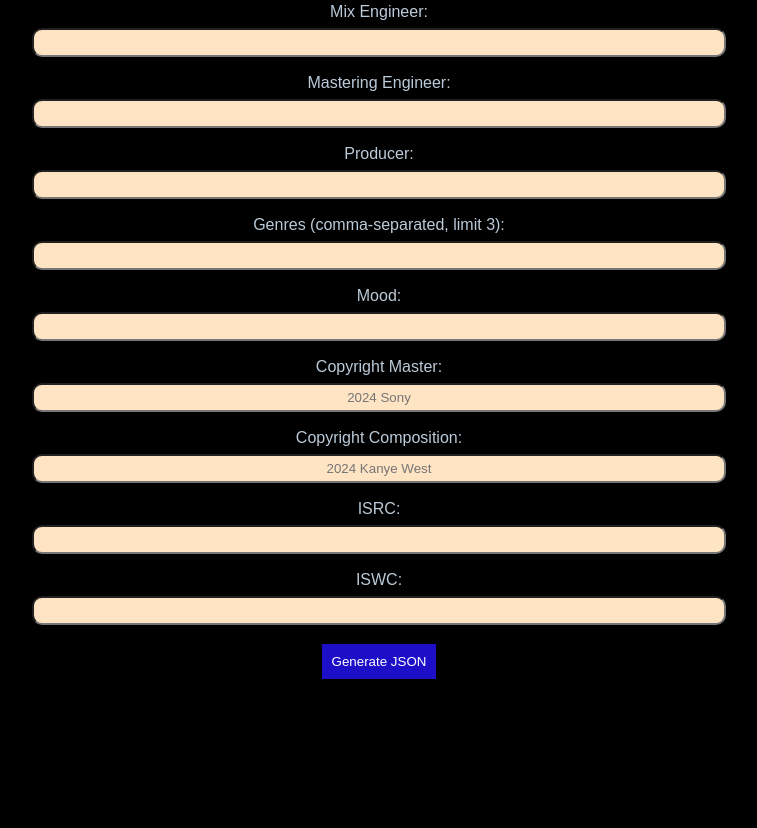
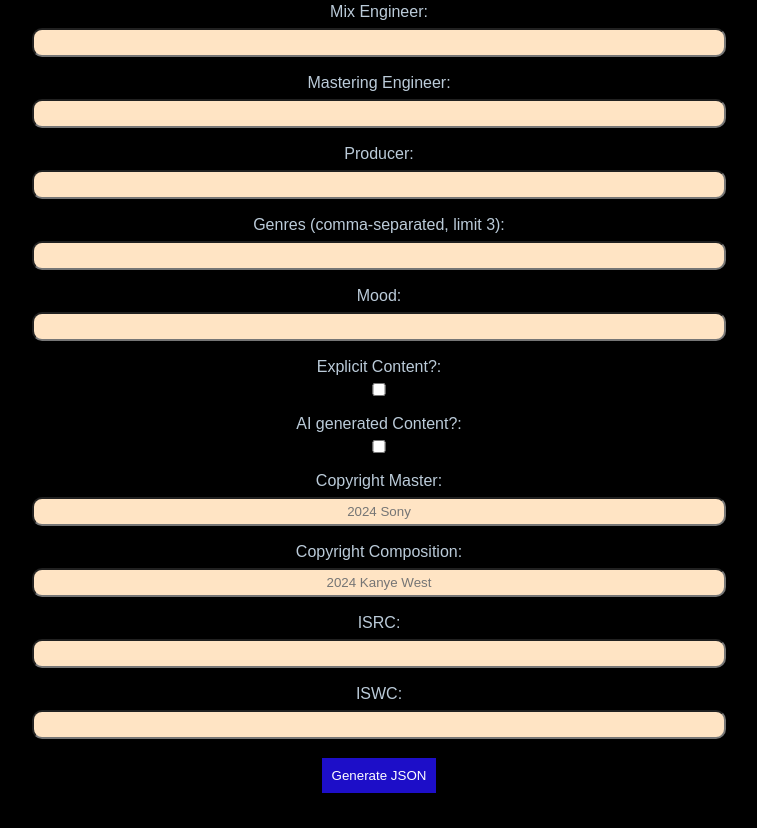
Before and after one commit to gstalamantes/CIP60v3-metadata-form, a plain HTML site: page index.html in a window 1280 px wide. Shown: the part 2471-3299 px from the top of the page, without its empty margins (261-1018 px from the left). Before the commit the page ends 3185 px from the top, so only its background shows below. Drawn offline with Linux system fonts and the light colour scheme.

Commit message:
Update index.html

```diff
--- a/index.html
+++ b/index.html
@@ -175,6 +175,14 @@
             <input type="text" id="mood" name="mood">
         </div>
         <div class="form-group">
+            <label for="explicit">Explicit Content?:</label>
+            <input type="checkbox" id="explicit" name="explicit">
+        </div>
+        <div class="form-group">
+            <label for="ai_generated">AI generated Content?:</label>
+            <input type="checkbox" id="ai_generated" name="ai_generated">
+        </div>
+        <div class="form-group">
             <label for="copyrightMaster">Copyright Master:</label>
             <input type="text" id="copyrightMaster" name="copyrightMaster" placeholder="2024 Sony"  title="℗ is automatically prepended to input.  If the work doesn't have an applicable composition copyright, ie, a work under public domain, state so here." required>
         </div>
```
